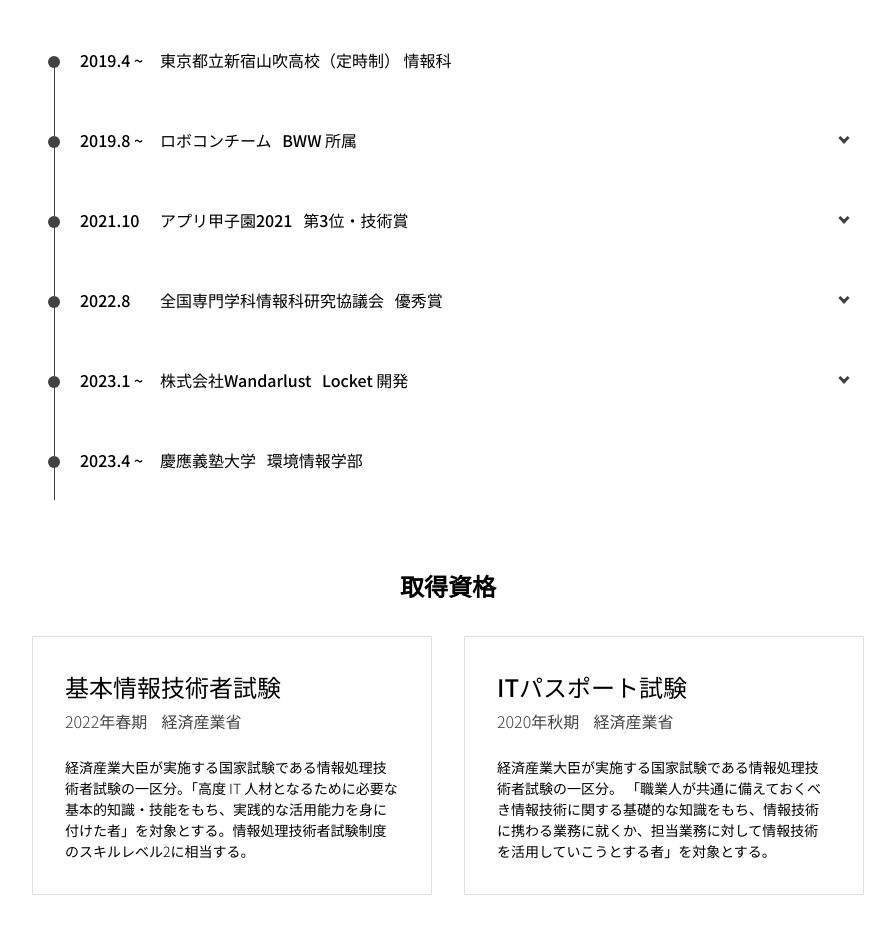
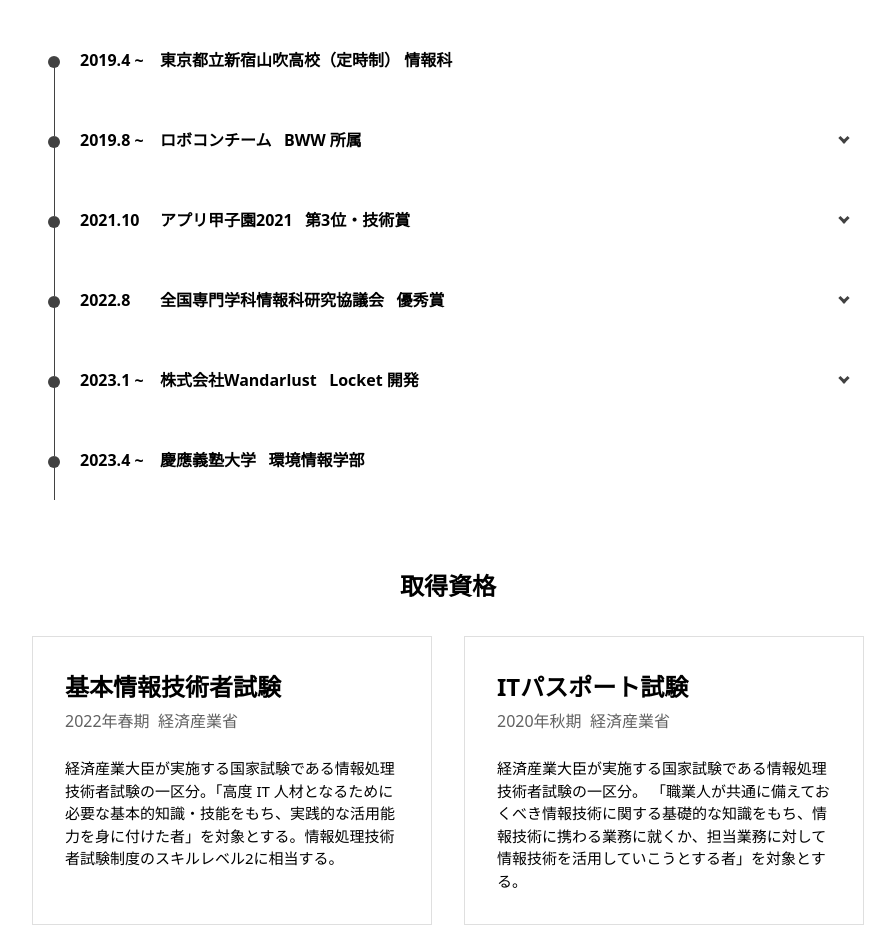
Before and after one commit to sakusaku3939/my-page, a Next.js app: page /profile in a window 1280 px wide. Shown: the part 2500-3427 px from the top of the page, without its empty margins (192-1087 px from the left). Built offline with nearby package versions, Linux system fonts and the light colour scheme.

Commit message:
Remove Noto Sans font settings

```diff
--- a/src/components/organism/qualification.tsx
+++ b/src/components/organism/qualification.tsx
@@ -26,7 +26,7 @@ const Card = ({ title, period, institution, children }: CardProps) => {
   return <>
     <div className={qualification.card}>
       <div className={qualification.title}>{title}</div>
-      <div className={qualification.subtitle}>{`${period}    ${institution}`}</div>
+      <div className={qualification.subtitle}>{`${period}  ${institution}`}</div>
       <div className={qualification.description}>{children}</div>
     </div>
   </>;
--- a/src/components/organism/timeline.tsx
+++ b/src/components/organism/timeline.tsx
@@ -11,28 +11,32 @@ const Timeline = () => {
         <TimeLineItem date="2019.4 ~" title="東京都立新宿山吹高校（定時制） 情報科" />
         <TimeLineItem date="2019.8 ~" title="ロボコンチーム   BWW 所属">
           高1〜高3の間に世界最大級のロボコン FRC（FIRST Robotics
-          Competition）に出場するチーム「BWW」に設立メンバーとして活動しました。ソフトウェアや公式Webサイト作成、ブログやTwitter、YouTubeなどでの広報活動を行いました。<br />
+          Competition）に出場するチーム「BWW」に設立メンバーとして活動しました。ソフトウェアや公式Webサイト作成、ブログやTwitter、YouTubeなどでの広報活動を行いました。
+          <br />
           <TimeLineLink
-            description="  公式Webサイト"
+            description="公式Webサイト"
             href="https://bww8231.fuji3.info/"
           />
           <TimeLineLink
-            description="  YouTube"
+            description="YouTube"
             href="https://www.youtube.com/@BWW8231/videos"
           />
         </TimeLineItem>
         <TimeLineItem date="2021.10" title="アプリ甲子園2021   第3位・技術賞">
-          アプリ甲子園2021にて、プレゼン原稿表示アプリ「Presc」を発表しました。第3位と技術賞を頂きました。<br />
+          アプリ甲子園2021にて、プレゼン原稿表示アプリ「Presc」を発表しました。第3位と技術賞を頂きました。
+          <br />
           <TimeLineLink
             description="「プレゼンで時間オーバー」解決するアプリを高校生が開発｜ 高校生新聞オンライン"
             href="https://www.koukouseishinbun.jp/articles/-/8347"
           />
         </TimeLineItem>
         <TimeLineItem date="2022.8" title="全国専門学科情報科研究協議会   優秀賞">
-          専門学科 情報科の設置校が集まって年に1度開催する研究協議会にて、プレゼン原稿表示アプリ「Presc」を発表しました。生徒表彰にて優秀賞を頂きました。<br />
+          専門学科 情報科の設置校が集まって年に1度開催する研究協議会にて、プレゼン原稿表示アプリ「Presc」を発表しました。生徒表彰にて優秀賞を頂きました。
+          <br />
         </TimeLineItem>
         <TimeLineItem date="2023.1 ~" title="株式会社Wandarlust   Locket 開発">
-          位置情報共有アプリ「Locket」のフロントエンド（Flutter）チームに約2ヶ月間所属しました。主にチャット機能の開発に携わりました。<br />
+          位置情報共有アプリ「Locket」のフロントエンド（Flutter）チームに約2ヶ月間所属しました。主にチャット機能の開発に携わりました。
+          <br />
         </TimeLineItem>
         <TimeLineItem date="2023.4 ~" title="慶應義塾大学   環境情報学部" />
       </ul>
@@ -72,7 +76,7 @@ const TimeLineLink = ({ description, href }: TimeLineLinkProps) => {
   return <>
     <Link className={timeline.link} href={href} target="_blank">
       <span><FontAwesomeIcon icon={faUpRightFromSquare} /></span>
-      {description}
+      {"  " + description}
     </Link>
   </>;
 };
--- a/src/pages/profile/index.tsx
+++ b/src/pages/profile/index.tsx
@@ -1,12 +1,9 @@
 import Head from "next/head";
-import { Noto_Sans_JP } from "next/font/google";
 import index from "@/styles/index.module.css";
 import SnsList from "@/components/molecule/sns-list";
 import Timeline from "@/components/organism/timeline";
 import Qualification from "@/components/organism/qualification";
 import Portfolio from "@/components/organism/portfolio";
-
-const font = Noto_Sans_JP({ weight: ["300", "400", "500", "700"], subsets: ["latin"] });
 
 export default function Home() {
   return (
@@ -16,7 +13,7 @@ export default function Home() {
         <meta name="viewport" content="width=device-width, initial-scale=1" />
         <link rel="icon" href="/favicon.ico" />
       </Head>
-      <main className={font.className}>
+      <main>
         <section className={index.header}>
           <div className={index.title}>Aokiti</div>
           <div className={index.subtitle}>Keio Univ(SFC) B1 / Web, Android</div>
--- a/src/styles/globals.css
+++ b/src/styles/globals.css
@@ -4,7 +4,6 @@
 
 * {
     box-sizing: border-box;
-    font-weight: 500;
     padding: 0;
     margin: 0;
 }
--- a/src/styles/index.module.css
+++ b/src/styles/index.module.css
@@ -10,8 +10,6 @@
 }
 
 .subtitle {
-    font-size: 16px;
-    font-weight: 300;
     text-align: center;
     margin-bottom: 16px;
 }
--- a/src/styles/qualification.module.css
+++ b/src/styles/qualification.module.css
@@ -13,19 +13,18 @@
 
 .title {
     font-size: 24px;
+    font-weight: bold;
     padding-bottom: 4px;
 }
 
 .subtitle {
-    color: #424242;
+    color: #616161;
     white-space: pre-wrap;
-    font-weight: 300;
     margin-bottom: 24px;
 }
 
 .description {
-    font-size: 14px;
-    font-weight: 300;
+    font-size: 15px;
 }
 
 @media screen and (max-width: 700px) {
--- a/src/styles/timeline.module.css
+++ b/src/styles/timeline.module.css
@@ -69,20 +69,21 @@
 }
 
 .date {
+    font-weight: bold;
     min-width: 80px;
     padding-right: 16px;
 }
 
 .title {
+    font-weight: bold;
     white-space: pre-wrap;
     padding-right: 28px;
 }
 
 .content {
     padding-left: 32px;
-    padding-bottom: 40px;
-    line-height: normal;
-    font-weight: 300;
+    padding-bottom: 32px;
+    line-height: 1.7;
     color: #424242;
 }
 
@@ -90,6 +91,7 @@
     display: flex;
     font-size: 14px;
     margin-top: 16px;
+    line-height: 1.5;
     white-space: pre-wrap;
 }
 
```
Also changed, not shown: src/styles/posts.module.css (+6 -5 lines).
